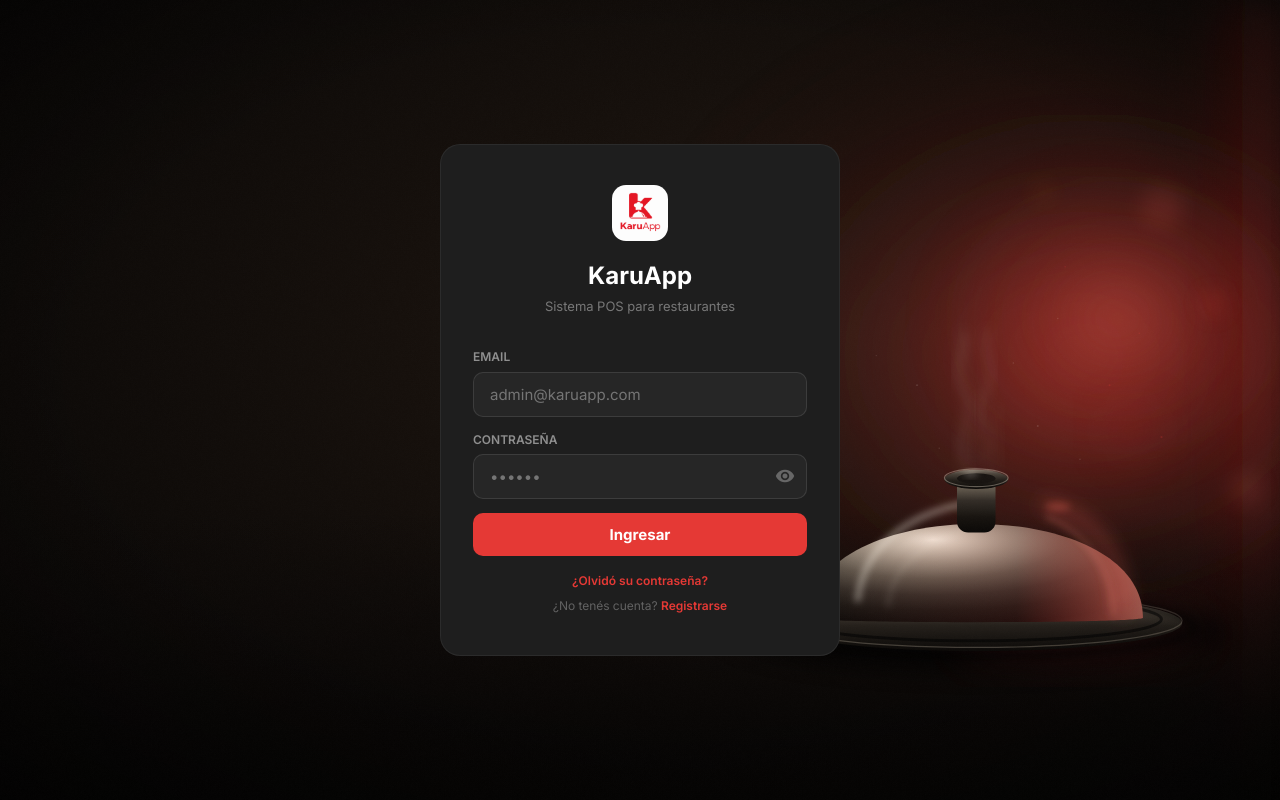
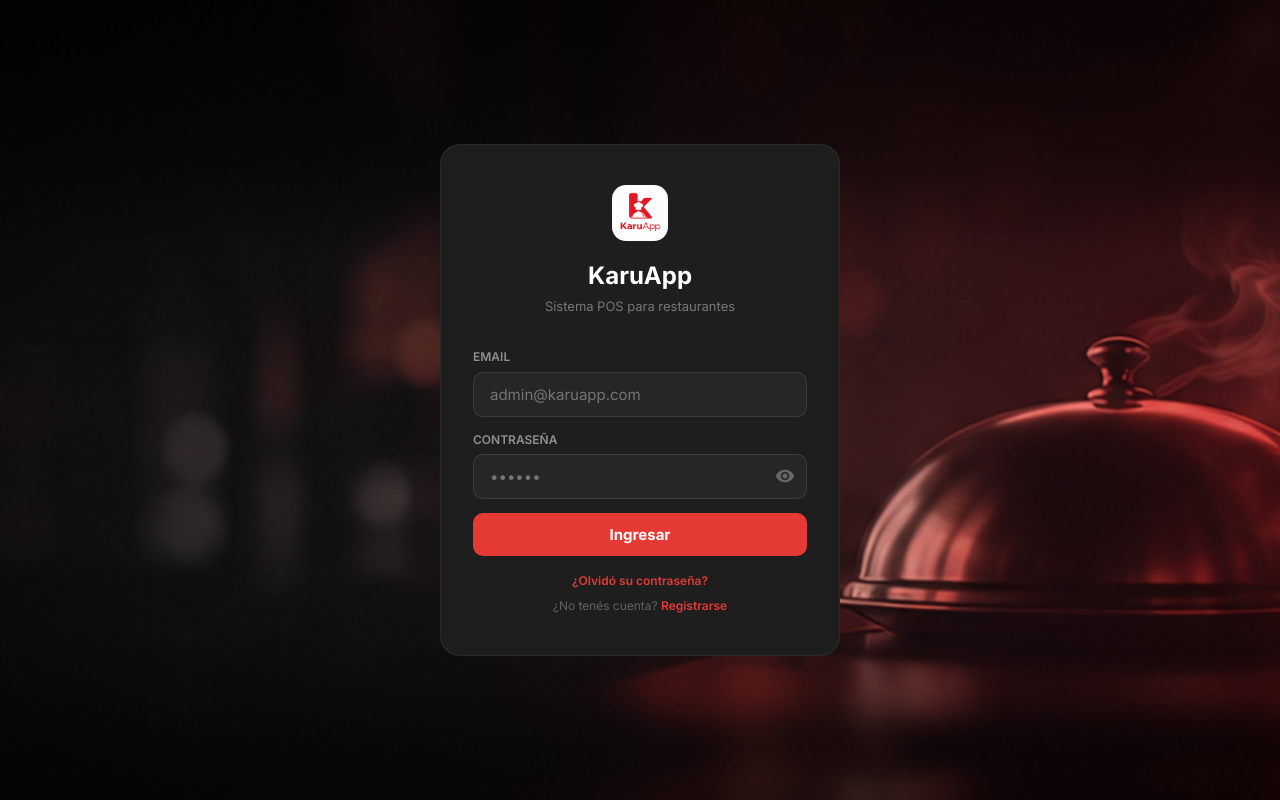
Before and after one commit to Fantonixo23/karuapp, a React (Vite) app in the folder frontend-react/: page /login in a window 1280 px wide. Built offline with nearby package versions, Linux system fonts and the light colour scheme; no server answers.

Commit message:
feat(ui): usar fondocomida como fondo general

```diff
--- a/frontend-react/src/index.css
+++ b/frontend-react/src/index.css
@@ -91,9 +91,9 @@ body {
   font-weight: var(--fw-body);
   line-height: 1.45;
   background-color: #0b0806;
-  background-image: url('/karuapp-bg.svg');
+  background-image: url('/fondocomida.jpg');
   background-size: cover;
-  background-position: right center;
+  background-position: center center;
   background-repeat: no-repeat;
   background-attachment: fixed;
   color: var(--k-text);
```
Also changed, not shown: frontend-react/public/fondocomida.jpg (added), frontend-react/public/karuapp-bg.svg (deleted).
